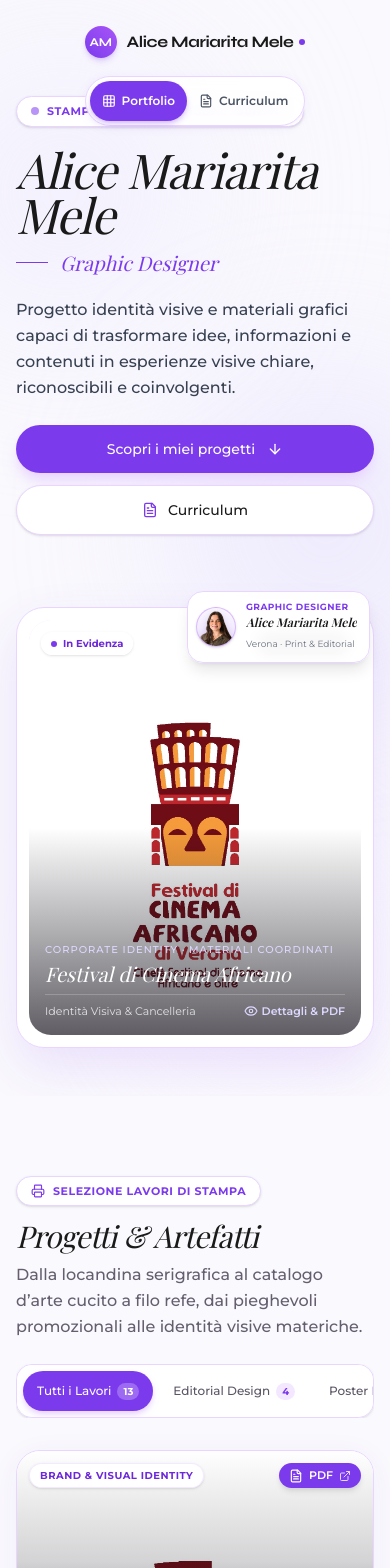
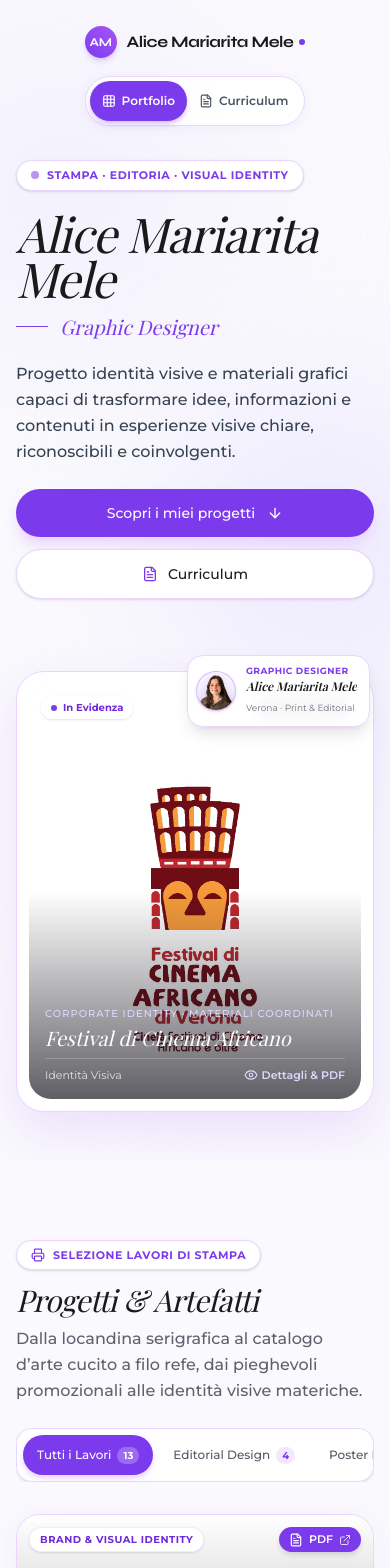
Before and after one commit to bottaridennis/alice, a React (Vite) app: page / in a window 390 px wide. Shown: the top 1568 px of the page. Built offline with nearby package versions, Linux system fonts and the light colour scheme; a web font is replaced by a local one.

Commit message:
feat(hero): adjust hero padding and refine project labels
Increase hero top padding for better layout balance and remove 'Cancelleria' reference from project metadata to streamline content.

```diff
--- a/src/components/Hero.tsx
+++ b/src/components/Hero.tsx
@@ -28,7 +28,7 @@ export const Hero: React.FC<HeroProps> = ({
   }, []);
 
   return (
-    <section id="hero-section" className="relative min-h-[90vh] pt-24 sm:pt-28 pb-12 sm:pb-16 flex items-center overflow-hidden">
+    <section id="hero-section" className="relative min-h-[90vh] pt-40 sm:pt-28 pb-12 sm:pb-16 flex items-center overflow-hidden">
       {/* Soft organic purple ambient glowing diffusions */}
       <div
         className="absolute top-12 -left-20 w-72 sm:w-96 h-72 sm:h-96 rounded-full bg-[#EDE9FE] blur-[90px] sm:blur-[120px] opacity-60 pointer-events-none transition-transform duration-700 ease-out"
@@ -147,7 +147,7 @@ export const Hero: React.FC<HeroProps> = ({
                       Festival di Cinema Africano
                     </h3>
                     <div className="flex items-center justify-between pt-2 border-t border-white/20">
-                      <span className="text-[11px] sm:text-xs text-white/80">Identità Visiva & Cancelleria</span>
+                      <span className="text-[11px] sm:text-xs text-white/80">Identità Visiva</span>
                       <span className="inline-flex items-center gap-1 text-[11px] sm:text-xs font-semibold text-[#DDD6FE] group-hover:text-white transition-colors">
                         <Eye className="w-3.5 h-3.5" />
                         <span>Dettagli & PDF</span>
--- a/src/projects/userProjects.ts
+++ b/src/projects/userProjects.ts
@@ -15,7 +15,7 @@ export const userProjects: Project[] = [
     category: 'Brand Identity / Corporate Identity / Visual System',
     categories: ['Brand & Visual Identity'],
     categorySlug: 'brand-identity',
-    tags: ['Brand Identity', 'Corporate Identity', 'Visual System', 'Materiali Coordinati', 'Cancelleria'],
+    tags: ['Brand Identity', 'Corporate Identity', 'Visual System', 'Materiali Coordinati'],
     description: "Progetto di corporate identity sviluppato per il Festival di Cinema Africano di Verona, con la definizione di un sistema visivo riconoscibile e applicabile su differenti supporti. L'identità combina logo, palette cromatica, tipografia ed elementi grafici modulari, declinati su materiali coordinati come carta intestata, buste e supporti di comunicazione istituzionale.",
     summary: 'Corporate identity e sistema visivo coordinato con declinazione su materiali cartacei e istituzionali.',
     cover: './projects/festival-cinema-africano/cover.jpg',
```
